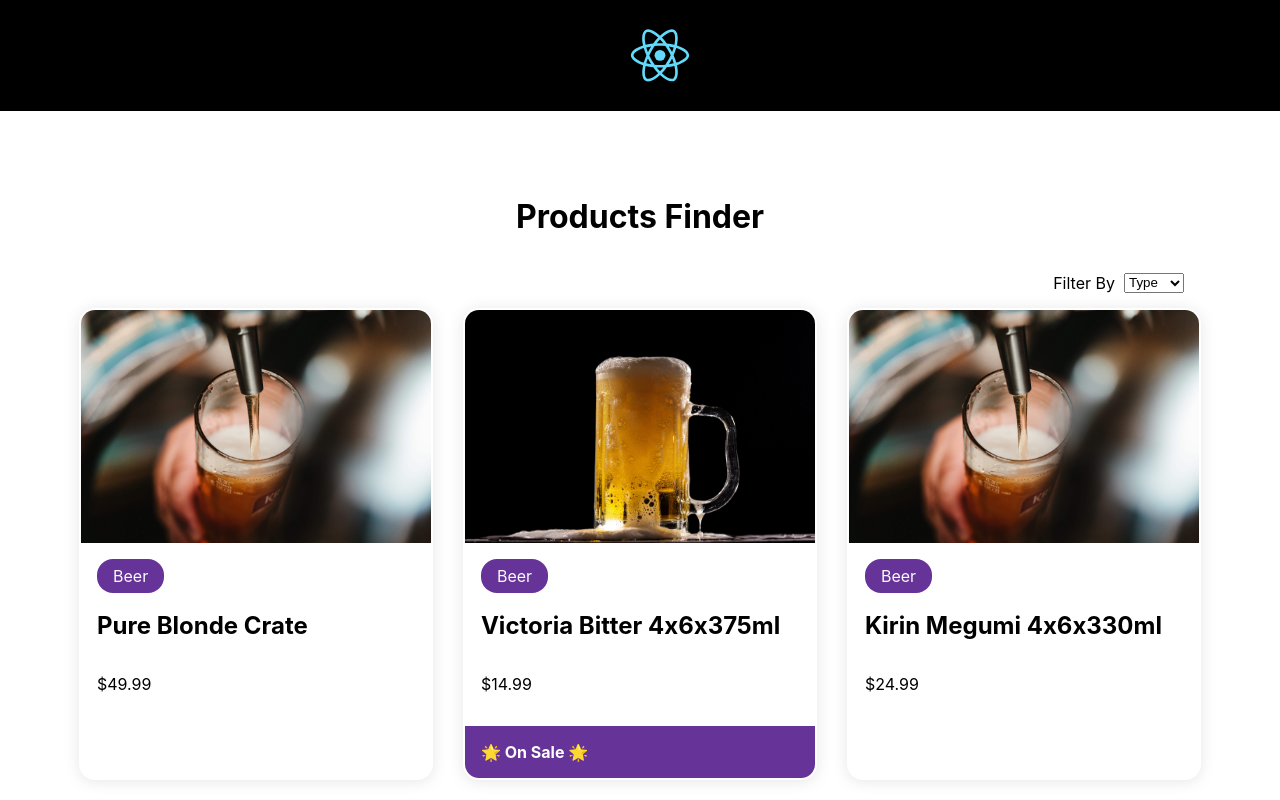
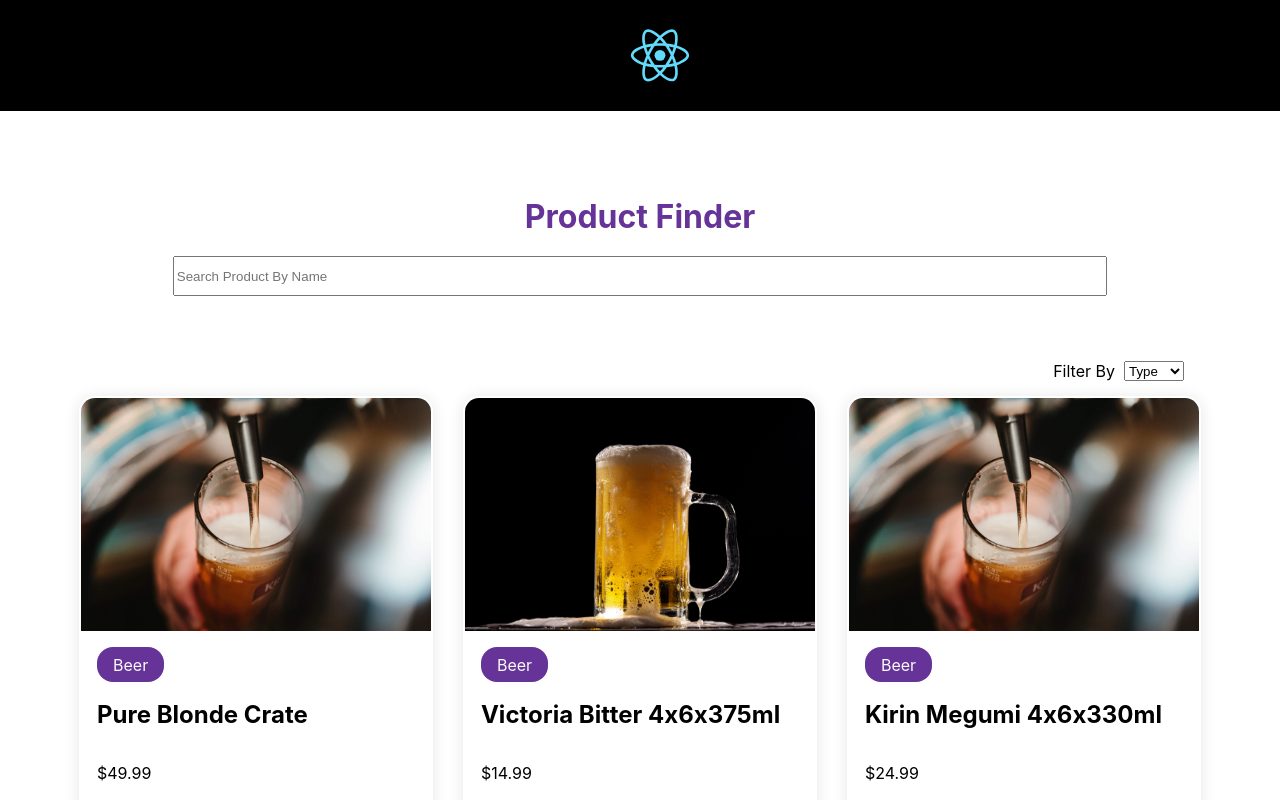
Before and after one commit to shutupchigo/accenture-fed-int, a React (Create React App) app: page / in a window 1280 px wide. Shown: the top 800 px of the page. Built offline with nearby package versions, Linux system fonts and the light colour scheme.

Commit message:
product search input box added

```diff
--- a/src/App.css
+++ b/src/App.css
@@ -12,10 +12,9 @@
   padding       : 15px;
 }
 
-.text-center {
-  text-align: center;
-}
-
+/**
+ * Product cards container
+ */
 .product__container--outer {
   display       : flex;
   flex-direction: row;
@@ -53,6 +52,9 @@
   }
 }
 
+/**
+ * General Styles
+ */
 .flexible {
   flex-grow: 1;
 }
@@ -60,3 +62,39 @@
 .img-fluid {
   max-width: 100%;
 }
+
+.text-purple {
+  color: rebeccapurple;
+}
+
+.text-center {
+  text-align: center;
+}
+
+.d-block {
+  display: block;
+}
+
+.d-flex {
+  display: flex;
+}
+
+.justify-between {
+  justify-content: space-between;
+}
+
+.visuallyhidden {
+  visibility: hidden;
+}
+
+.productSearchInput input {
+  width        : calc(100vw - 30%);
+  margin       : 0 auto;
+  height       : 40px;
+  display      : flex;
+  margin-bottom: 50px;
+}
+
+.mb-0 {
+  margin-bottom: 0;
+}
--- a/src/App.tsx
+++ b/src/App.tsx
@@ -3,16 +3,15 @@
 import './App.css';
 import { ProductCard } from './components/ProductCard/ProductCard';
 import { ProductFilter } from './components/ProductFilter/ProductFilter';
+import { ProductSearch } from './components/ProductSearch/ProductSearch';
 
 function App() {
 
-
-
+  /** init states */
   const [products, setProducts] = useState([]);
   const [filteredProducts, setfilteredProducts] = useState([]);
   const [isLoading, setIsLoading] = useState(false);
   const [hasError, setHasError] = useState(false);
-  const [filterText, setFilterText] = useState('');
 
   useEffect(() => {
     setIsLoading(true);
@@ -30,39 +29,69 @@
     setIsLoading(false);
   }, []);
 
-  const filteredProductList = (arr: never[], type: string) => {
 
-    /** return only requested product */
-    let products = arr.filter((item) => {
-      if (type) {
-        return item['type'] == type
-      }
-    })
+  /** return only requested products in the filter */
+  const filteredProductList = (arr: never[], key: string, value: string) => {
+
+    let products = arr;
+
+    /** return products if 'type' key matches with search */
+    if (key === 'type') {
+      products = arr.filter((item) => {
+        if (value) {
+          return item[key] === value
+        }
+      })
+    }
+
+    /** return products if 'productName' key matches with search */
+    if (key === 'productName') {
+      products = arr.filter((item) => {
+        if (item) {
+          // @ts-ignore
+          if (item['productName'].toLowerCase().includes(value)) {
+            return item;
+          }
+        }
+
+      })
+    }
 
     /** Return all products */
-    if (type == 'all') {
+    if (value === 'all' || value === '') {
       products = arr;
     }
 
     return products;
   }
 
-  /** Prep data for dropdown product types in child component */
+
+  /** data to be sent to child components */
   const productTypes: string[] = [...new Set(products.map(item => item['type']))];
+  const productNames: string[] = [...new Set(products.map(item => item['productName']))];
 
+
+  /** set products afer dropdown filter selection */
   const onTypeValueSelected = (filteredValue: string) => {
-    setFilterText(filteredValue);
-    setfilteredProducts(filteredProductList(products, filteredValue));
+    setfilteredProducts(filteredProductList(products, 'type', filteredValue));
+  }
+
+  /** set products after using search box */
+  const onNameValueSelected = (filteredValue: string) => {
+    setfilteredProducts(filteredProductList(products, 'productName', filteredValue));
   }
 
 
   return (
     <main>
       <div className="container">
-        <h1 className='text-center'>Products Finder</h1>
+        <h1 className='text-center mb-0 text-purple'>Product Finder</h1>
+        <ProductSearch productNames={productNames} nameValueSelected={onNameValueSelected} />
       </div>
       <div className="product__container--filter">
-        <ProductFilter productTypes={productTypes} typeValueSelected={onTypeValueSelected} />
+        <div className="d-flex justify-between">
+          <ProductFilter productTypes={productTypes} typeValueSelected={onTypeValueSelected} />
+        </div>
       </div>
       {filteredProducts &&
         <ul className="product__container--outer">
--- a/src/components/Header/Header.css
+++ b/src/components/Header/Header.css
@@ -1,11 +1,18 @@
 header {
-    width: 100%;
-    display: flex;
-    padding: 20px;
-    margin-bottom: 50px;
+    width           : 100%;
+    display         : flex;
+    padding         : 20px;
+    margin-bottom   : 50px;
     background-color: #000;
 }
+
 header img {
     max-width: 100px;
-    margin: 0 auto;
+    margin   : 0 auto;
 }
+
+@media screen and (max-width: 767px) {
+    header {
+        margin-bottom: 20px;
+    }
+}
--- a/src/components/ProductFilter/ProductFilter.tsx
+++ b/src/components/ProductFilter/ProductFilter.tsx
@@ -6,7 +6,6 @@
 }
 
 
-{/*  Helper Function*/ }
 function capitalizeFirstLetter(string: string) {
     return string.charAt(0).toUpperCase() + string.slice(1);
 }
--- /dev/null
+++ b/src/components/ProductSearch/ProductSearch.tsx
@@ -0,0 +1,25 @@
+import React from "react";
+
+type productSearchProps = {
+    productNames?: string[],
+    nameValueSelected: any
+}
+
+export const ProductSearch = (props: productSearchProps) => {
+    const productNames = props.productNames;
+
+    const onNameValueChange = (e: React.ChangeEvent<HTMLInputElement>) => {
+        props.nameValueSelected(e.target.value)
+    }
+
+    return (
+        <>
+            <form className="productSearchInput">
+                <label htmlFor="productSearch" className="visuallyhidden">Search by Product Name:</label>
+                {productNames &&
+                    <input type="search" name="productSearch" className="d-block" onChange={onNameValueChange} placeholder="Search Product By Name" />
+                }
+            </form>
+        </>
+    )
+}
--- a/tsconfig.json
+++ b/tsconfig.json
@@ -4,7 +4,8 @@
     "lib": [
       "dom",
       "dom.iterable",
-      "esnext"
+      "esnext",
+      "es2016"
     ],
     "allowJs": true,
     "skipLibCheck": true,
```
